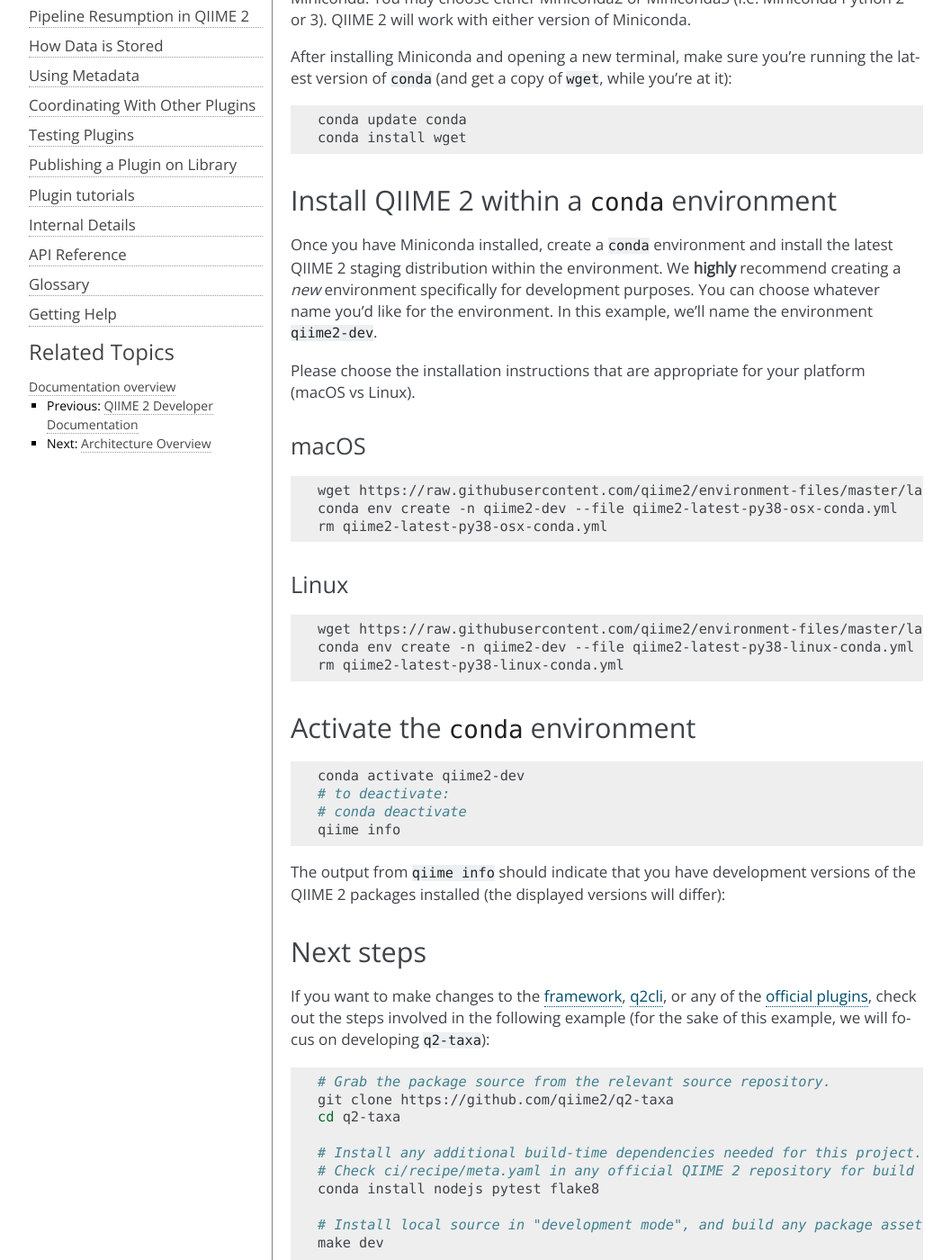
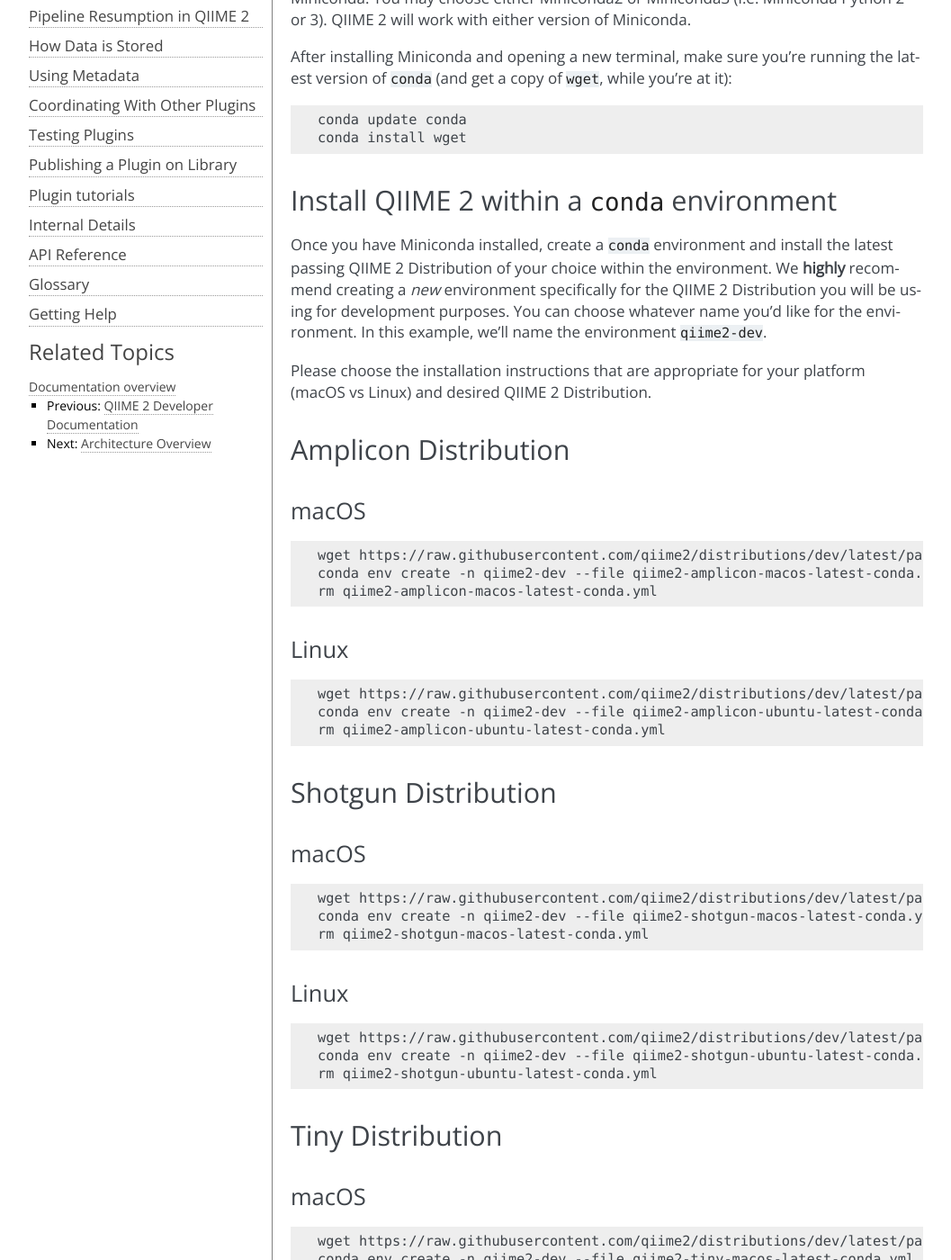
Before and after one commit to qiime2/dev-docs, a Sphinx documentation site: the page built from source/quickstart.rst, in a window 1280 px wide and 1400 px high, scrolled down 411 px. Shown: the whole window at 90% size, without its empty margins (106-1163 px from the left). Built offline with Sphinx 7.4.7, drawn with Linux system fonts in a browser that asks for light colours; some of the changed text lies outside the part shown.

Commit message:
NEW: adds new distro-specific install instructions

```diff
--- a/source/quickstart.rst
+++ b/source/quickstart.rst
@@ -21,28 +21,72 @@ After installing Miniconda and opening a new terminal, make sure you're running
 Install QIIME 2 within a ``conda`` environment
 ----------------------------------------------
 
-Once you have Miniconda installed, create a ``conda`` environment and install the latest QIIME 2 staging distribution within the environment. We **highly** recommend creating a *new* environment specifically for development purposes. You can choose whatever name you'd like for the environment. In this example, we'll name the environment ``qiime2-dev``.
+Once you have Miniconda installed, create a ``conda`` environment and install the latest passing QIIME 2 Distribution of your choice within the environment. We **highly** recommend creating a *new* environment specifically for the QIIME 2 Distribution you will be using for development purposes. You can choose whatever name you'd like for the environment. In this example, we'll name the environment ``qiime2-dev``.
 
-Please choose the installation instructions that are appropriate for your platform (macOS vs Linux).
+Please choose the installation instructions that are appropriate for your platform (macOS vs Linux) and desired QIIME 2 Distribution.
 
+Amplicon Distribution
+---------------------
 
 macOS
 .....
 
 .. code-block:: bash
 
-   wget https://raw.githubusercontent.com/qiime2/environment-files/master/latest/staging/qiime2-latest-py38-osx-conda.yml
-   conda env create -n qiime2-dev --file qiime2-latest-py38-osx-conda.yml
-   rm qiime2-latest-py38-osx-conda.yml
+   wget https://raw.githubusercontent.com/qiime2/distributions/dev/latest/passed/qiime2-amplicon-macos-latest-conda.yml
+   conda env create -n qiime2-dev --file qiime2-amplicon-macos-latest-conda.yml
+   rm qiime2-amplicon-macos-latest-conda.yml
 
 Linux
 .....
 
 .. code-block:: bash
 
-   wget https://raw.githubusercontent.com/qiime2/environment-files/master/latest/staging/qiime2-latest-py38-linux-conda.yml
-   conda env create -n qiime2-dev --file qiime2-latest-py38-linux-conda.yml
-   rm qiime2-latest-py38-linux-conda.yml
+   wget https://raw.githubusercontent.com/qiime2/distributions/dev/latest/passed/qiime2-amplicon-ubuntu-latest-conda.yml
+   conda env create -n qiime2-dev --file qiime2-amplicon-ubuntu-latest-conda.yml
+   rm qiime2-amplicon-ubuntu-latest-conda.yml
+
+Shotgun Distribution
+---------------------
+
+macOS
+.....
+
+.. code-block:: bash
+
+   wget https://raw.githubusercontent.com/qiime2/distributions/dev/latest/passed/qiime2-shotgun-macos-latest-conda.yml
+   conda env create -n qiime2-dev --file qiime2-shotgun-macos-latest-conda.yml
+   rm qiime2-shotgun-macos-latest-conda.yml
+
+Linux
+.....
+
+.. code-block:: bash
+
+   wget https://raw.githubusercontent.com/qiime2/distributions/dev/latest/passed/qiime2-shotgun-ubuntu-latest-conda.yml
+   conda env create -n qiime2-dev --file qiime2-shotgun-ubuntu-latest-conda.yml
+   rm qiime2-shotgun-ubuntu-latest-conda.yml
+
+Tiny Distribution
+---------------------
+
+macOS
+.....
+
+.. code-block:: bash
+
+   wget https://raw.githubusercontent.com/qiime2/distributions/dev/latest/passed/qiime2-tiny-macos-latest-conda.yml
+   conda env create -n qiime2-dev --file qiime2-tiny-macos-latest-conda.yml
+   rm qiime2-tiny-macos-latest-conda.yml
+
+Linux
+.....
+
+.. code-block:: bash
+
+   wget https://raw.githubusercontent.com/qiime2/distributions/dev/latest/passed/qiime2-tiny-ubuntu-latest-conda.yml
+   conda env create -n qiime2-dev --file qiime2-tiny-ubuntu-latest-conda.yml
+   rm qiime2-tiny-ubuntu-latest-conda.yml
 
 Activate the ``conda`` environment
 ----------------------------------
```
